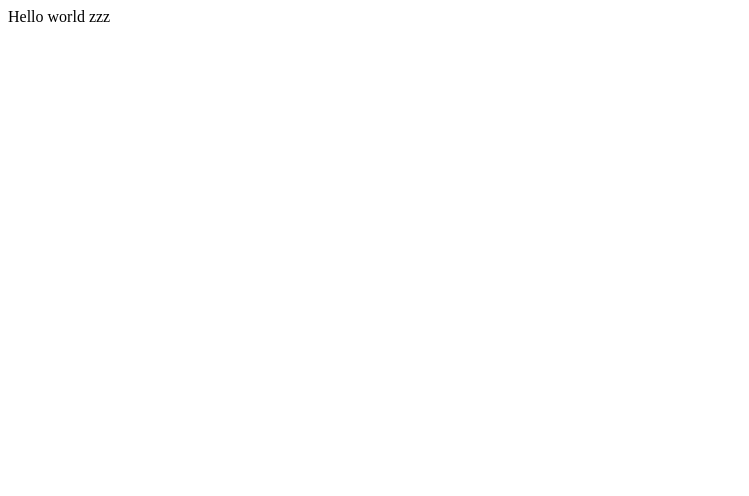
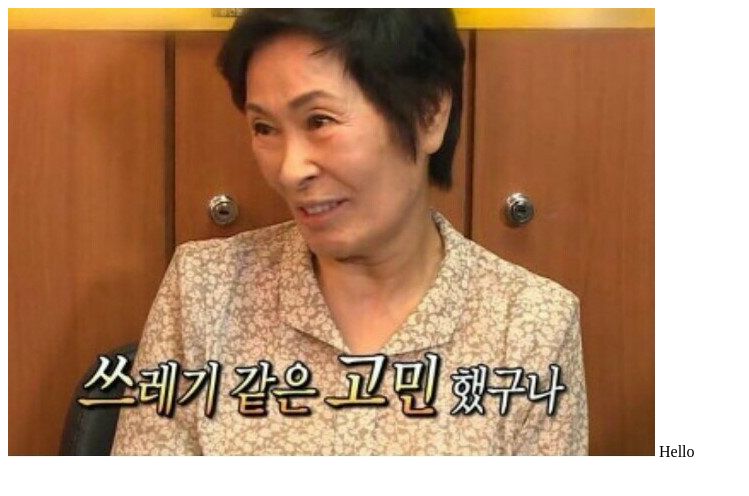
Before and after one commit to lsb1918/test-web2, a plain HTML site: page index.html in a window 1280 px wide. Shown: the whole page, without its empty margins (0-749 px from the left). Drawn offline with Linux system fonts and the light colour scheme.

Commit message:
이미지 업로드
혜자느님

```diff
--- a/index.html
+++ b/index.html
@@ -2,5 +2,8 @@
 <head>
   <meta charset="utf-8">
 </head>
-<body>Hello world zzz</body>
+<body>
+  <img src="imgSample.jpg">
+  Hello
+</body>
 </html>
```
Also changed, not shown: imgSample.jpg (added).
